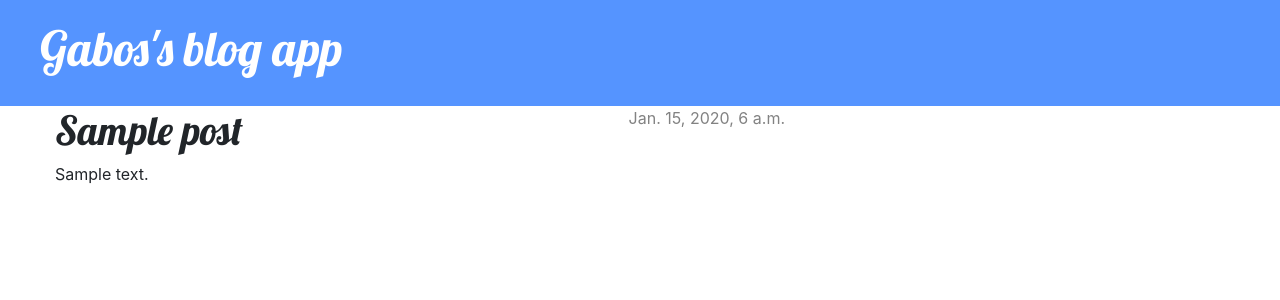
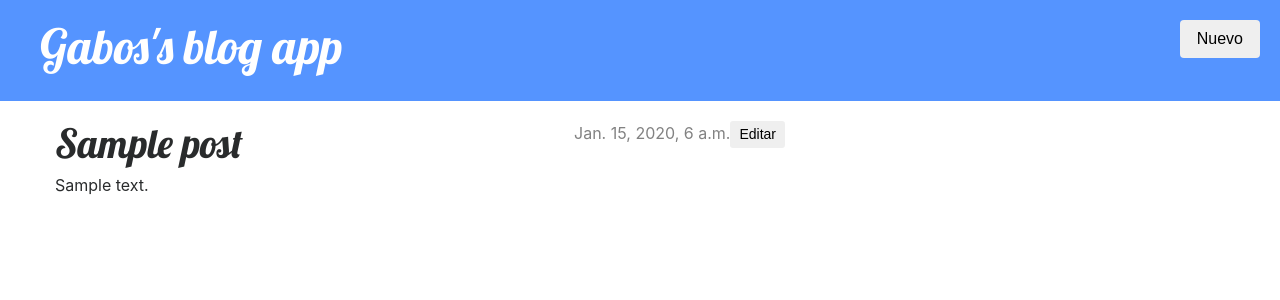
Before and after one commit to gabo696hn/my-first-blog, a Django app: page /post/1 in a window 1280 px wide. Shown: the top 300 px of the page. Run offline with Django 3.2, Linux system fonts and the light colour scheme; tables that the repository leaves empty hold one stand-in row (values such as "Sample post"); some libraries are stand-ins or nearby versions.

Commit message:
Added views to create/edit blog post inside the site.

```diff
--- a/blog/static/css/blog.css
+++ b/blog/static/css/blog.css
@@ -11,6 +11,7 @@
 }
 
 .content {
+    margin-top: 20px;
     margin-left: 40px;
 }
 
@@ -39,7 +40,7 @@
 }
 
 .post {
-    margin-bottom: 70px;
+    margin-bottom: 40px;
 }
 
 .post h1 a, .post h1 a:visited {
--- a/blog/templates/blog/base.html
+++ b/blog/templates/blog/base.html
@@ -1,15 +1,19 @@
 {% load staticfiles %}
 <html>
     <head>
-        <link rel="stylesheet" href="https://maxcdn.bootstrapcdn.com/bootstrap/4.0.0-beta.2/css/bootstrap.min.css" integrity="sha384-PsH8R72JQ3SOdhVi3uxftmaW6Vc51MKb0q5P2rRUpPvrszuE4W1povHYgTpBfshb" crossorigin="anonymous">
-        <!--<script src="https://maxcdn.bootstrapcdn.com/bootstrap/4.0.0-beta.2/js/bootstrap.min.js" integrity="sha384-alpBpkh1PFOepccYVYDB4do5UnbKysX5WZXm3XxPqe5iKTfUKjNkCk9SaVuEZflJ" crossorigin="anonymous"></script>-->
+        <!--<meta name="viewport" content="width=device-width, initial-scale=1">-->
+        <link rel="stylesheet" href="https://maxcdn.bootstrapcdn.com/bootstrap/4.0.0-beta.3/css/bootstrap.min.css">
+        <!--<script src="https://code.jquery.com/jquery-3.2.1.slim.min.js"></script>-->
+        <!--<script src="https://cdnjs.cloudflare.com/ajax/libs/popper.js/1.12.9/umd/popper.min.js"></script>-->
+        <!--<script src="https://maxcdn.bootstrapcdn.com/bootstrap/4.0.0-beta.3/js/bootstrap.min.js"></script>-->
+        <!--<link rel="stylesheet" href="{% static 'css/bootstrap.css' %}">-->
         <link rel="stylesheet" href="{% static 'css/blog.css' %}">
         <link href="https://fonts.googleapis.com/css?family=Lobster&subset=latin,latin-ext" rel="stylesheet" type="text/css">
         <title>Gabo's blog app</title>
     </head>
     <body>
         <div class="page-header">
-            <a href="{% url 'post_new' %}" class="top-menu"><span class="glyphicon glyphicon-plus"></span></a>
+                <a href="{% url 'post_new' %}"><button type="button" class="btn btn-default btn-md float-right"> Nuevo </button></a>
             <h1><a href="/">Gabos's blog app</a></h1>
         </div>
 
--- a/blog/templates/blog/post_detail.html
+++ b/blog/templates/blog/post_detail.html
@@ -2,11 +2,12 @@
 
 {% block content %}
     <div class="post">
+        <div class="date">
         {% if post.published_date %}
-            <div class="date">
-                {{ post.published_date }}
-            </div>
+            {{ post.published_date }}
         {% endif %}
+        <a href="{% url 'post_edit' pk=post.pk %}"><button type="button" class="btn btn-default btn-sm float-right">Editar</button></a>
+        </div>
         <h1>{{ post.title }}</h1>
         <p>{{ post.text|linebreaksbr }}</p>
     </div>
--- a/blog/urls.py
+++ b/blog/urls.py
@@ -3,7 +3,8 @@
 from . import views
 
 urlpatterns = [
-    path('', views.post_list), #, name='index'),
+    path('', views.post_list, name='post_list'),
     path('post/<int:pk>', views.post_detail, name='post_detail'),
-    path('post/new', views.post_new, name='post_new')
+    path('post/new', views.post_new, name='post_new'),
+    path('post/<int:pk>/edit', views.post_edit, name='post_edit')
 ]
--- a/blog/views.py
+++ b/blog/views.py
@@ -1,4 +1,4 @@
-from django.shortcuts import render, get_object_or_404
+from django.shortcuts import render, redirect, get_object_or_404
 from .models import Post
 from django.utils import timezone
 from .forms import PostForm
@@ -15,5 +15,27 @@
     return render(request, 'blog/post_detail.html', {'post':post})
 
 def post_new(request):
-    form = PostForm()
+    if request.method == "POST":
+        form = PostForm(request.POST)
+        if form.is_valid():
+            post = form.save(commit=False)
+            post.author = request.user
+            post.published_date = timezone.now()
+            post.save()
+            return redirect('post_detail', pk=post.pk)
+    else:
+        form = PostForm()
     return render(request, 'blog/post_edit.html', {'form': form})
+
+def post_edit(request, pk):
+    post = get_object_or_404(Post, pk=pk)
+    if request.method == "POST":
+        form = PostForm(request.POST, instance=post)
+        if form.is_valid():
+            post = form.save(commit=False)
+            post.author = request.user
+            post.save()
+            return redirect('post_detail', pk=post.pk)
+    else:
+        form = PostForm(instance=post)
+    return render(request, 'blog/post_edit.html', {'form': form})
```
